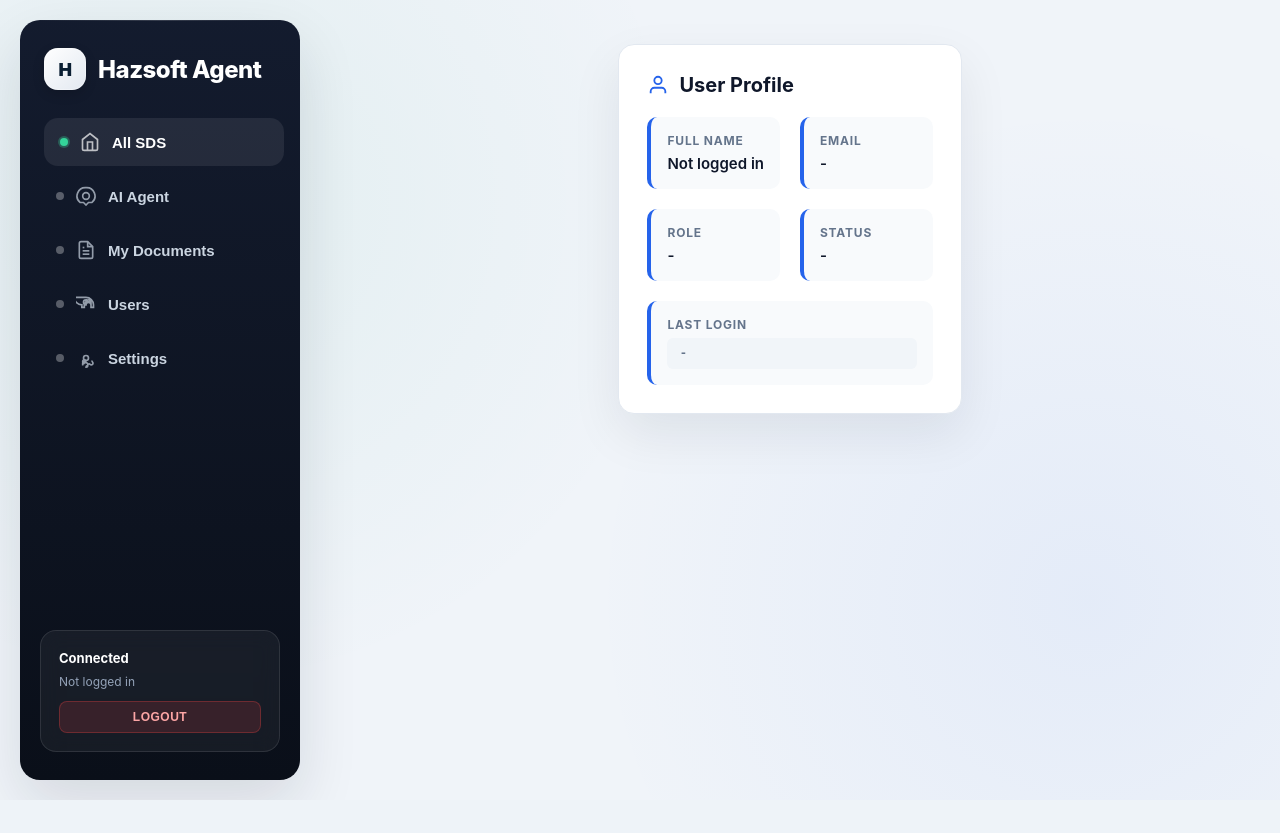
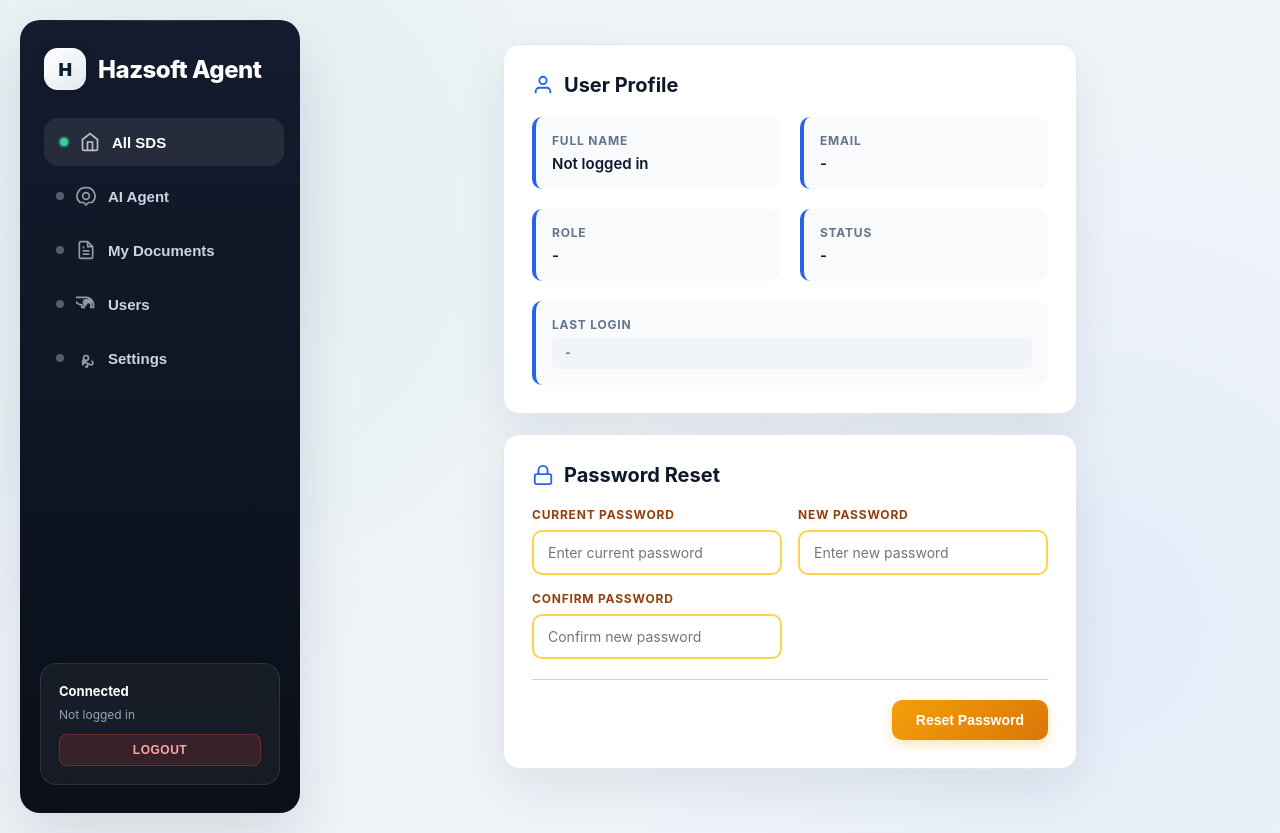
Before and after one commit to shanmugapriyag2196/Hazsoft-Agent, a FastAPI app: template templates/settings.html in a window 1280 px wide. Before the commit the page ends 800 px from the top, so only its background shows below. Run offline with FastAPI, Linux system fonts and the light colour scheme; the template is opened without the code that fills it, so the values that code supplies are empty.

Commit message:
Settings: add current datetime Last Login and Password Reset form (current/new/confirm)

```diff
--- a/templates/settings.html
+++ b/templates/settings.html
@@ -240,6 +240,36 @@
       </div>
     </div>
   </div>
+
+  <div class="settings-section">
+    <h2>
+      <svg viewBox="0 0 24 24" fill="none" stroke="currentColor" stroke-width="2">
+        <rect x="3" y="11" width="18" height="11" rx="2" ry="2"></rect>
+        <path d="M7 11V7a5 5 0 0 1 10 0v4"></path>
+      </svg>
+      Password Reset
+    </h2>
+    <form id="password-reset-form">
+      <div class="alert" id="password-alert" style="display:none;"></div>
+      <div class="form-grid">
+        <div class="form-group">
+          <label for="current-password">Current Password</label>
+          <input type="password" id="current-password" placeholder="Enter current password" required>
+        </div>
+        <div class="form-group">
+          <label for="new-password">New Password</label>
+          <input type="password" id="new-password" placeholder="Enter new password" required minlength="6">
+        </div>
+        <div class="form-group">
+          <label for="confirm-password">Confirm Password</label>
+          <input type="password" id="confirm-password" placeholder="Confirm new password" required minlength="6">
+        </div>
+      </div>
+      <div class="form-actions">
+        <button type="submit" class="btn btn-primary">Reset Password</button>
+      </div>
+    </form>
+  </div>
 </div>
 {% endblock %}
 
@@ -257,7 +287,9 @@ function loadCurrentUser() {
     document.getElementById('display-email').textContent = user.Email || 'N/A';
     document.getElementById('display-role').textContent = user.Role || 'N/A';
     document.getElementById('display-status').textContent = user.Status || 'N/A';
-    document.getElementById('display-lastlogin').textContent = user.LastLogin || 'Never';
+    const now = new Date();
+    const formatted = now.toLocaleString('en-IN', { timeZone: 'Asia/Kolkata' });
+    document.getElementById('display-lastlogin').textContent = formatted;
   } else {
     document.getElementById('display-name').textContent = 'Not logged in';
     document.getElementById('display-email').textContent = '-';
@@ -267,6 +299,72 @@ function loadCurrentUser() {
   }
 }
 
+document.getElementById('password-reset-form').addEventListener('submit', async (e) => {
+  e.preventDefault();
+  const alertEl = document.getElementById('password-alert');
+  alertEl.style.display = 'none';
+  alertEl.className = 'alert';
+  alertEl.textContent = '';
+
+  const user = JSON.parse(localStorage.getItem('hazsoft_user') || '{}');
+  if (!user || !user.id) {
+    alertEl.style.display = 'block';
+    alertEl.className = 'alert error';
+    alertEl.textContent = 'Not logged in';
+    return;
+  }
+
+  const currentPassword = document.getElementById('current-password').value;
+  const newPassword = document.getElementById('new-password').value;
+  const confirmPassword = document.getElementById('confirm-password').value;
+
+  if (newPassword !== confirmPassword) {
+    alertEl.style.display = 'block';
+    alertEl.className = 'alert error';
+    alertEl.textContent = 'New passwords do not match';
+    return;
+  }
+
+  if (!currentPassword || !newPassword) {
+    alertEl.style.display = 'block';
+    alertEl.className = 'alert error';
+    alertEl.textContent = 'Please fill all password fields';
+    return;
+  }
+
+  try {
+    const payload = {
+      fullName: user.FullName || '',
+      email: user.Email || '',
+      role: user.Role || 'User',
+      status: user.Status || 'Active',
+      password: newPassword
+    };
+
+    const res = await fetch(`/api/users/${user.id}`, {
+      method: 'PUT',
+      headers: { 'Content-Type': 'application/json' },
+      body: JSON.stringify(payload)
+    });
+
+    if (res.ok) {
+      alertEl.style.display = 'block';
+      alertEl.className = 'alert success';
+      alertEl.textContent = 'Password reset successfully!';
+      document.getElementById('password-reset-form').reset();
+    } else {
+      const err = await res.json();
+      alertEl.style.display = 'block';
+      alertEl.className = 'alert error';
+      alertEl.textContent = err.detail || 'Password reset failed';
+    }
+  } catch (err) {
+    alertEl.style.display = 'block';
+    alertEl.className = 'alert error';
+    alertEl.textContent = 'Error: ' + err.message;
+  }
+});
+
 loadCurrentUser();
 </script>
 {% endblock %}
```
